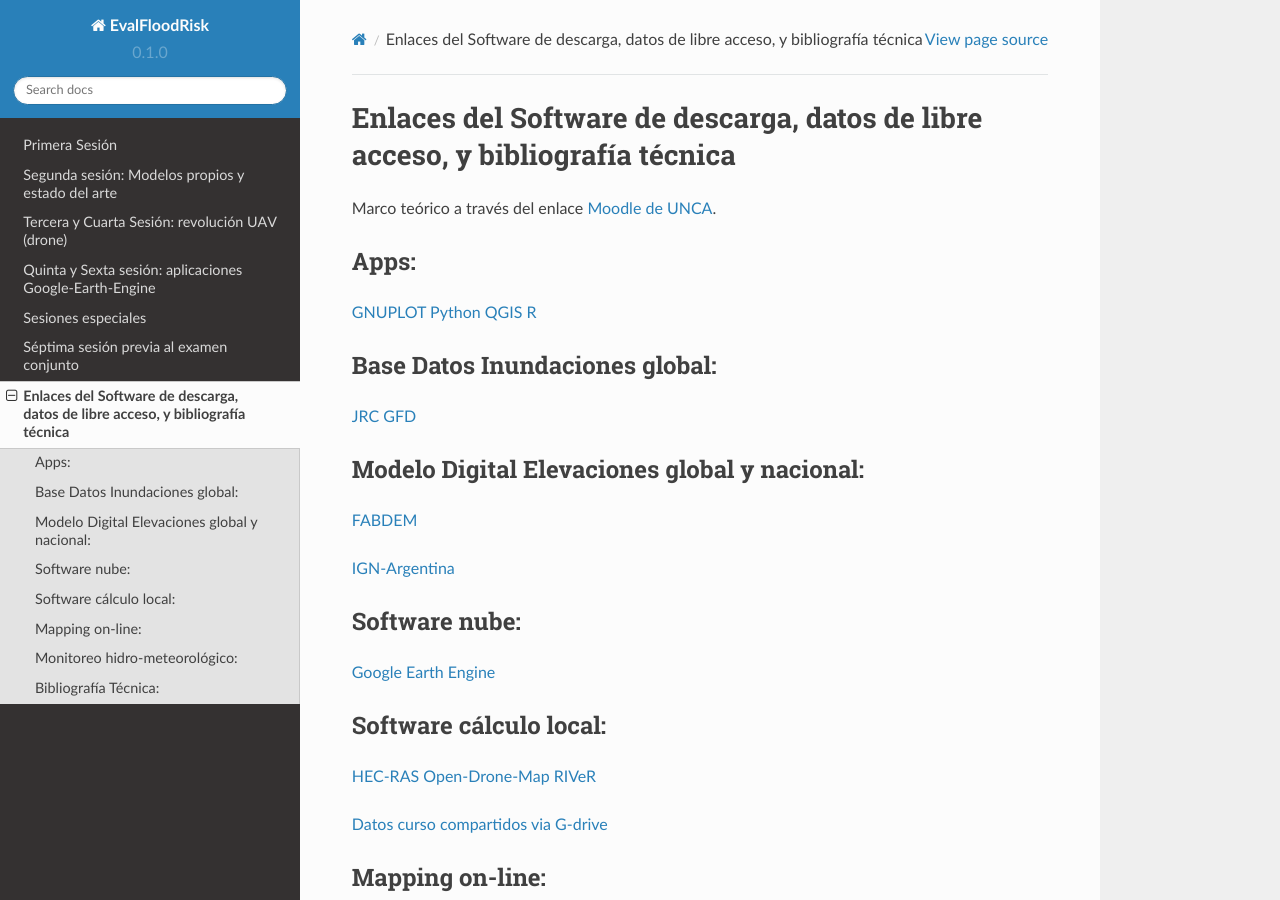
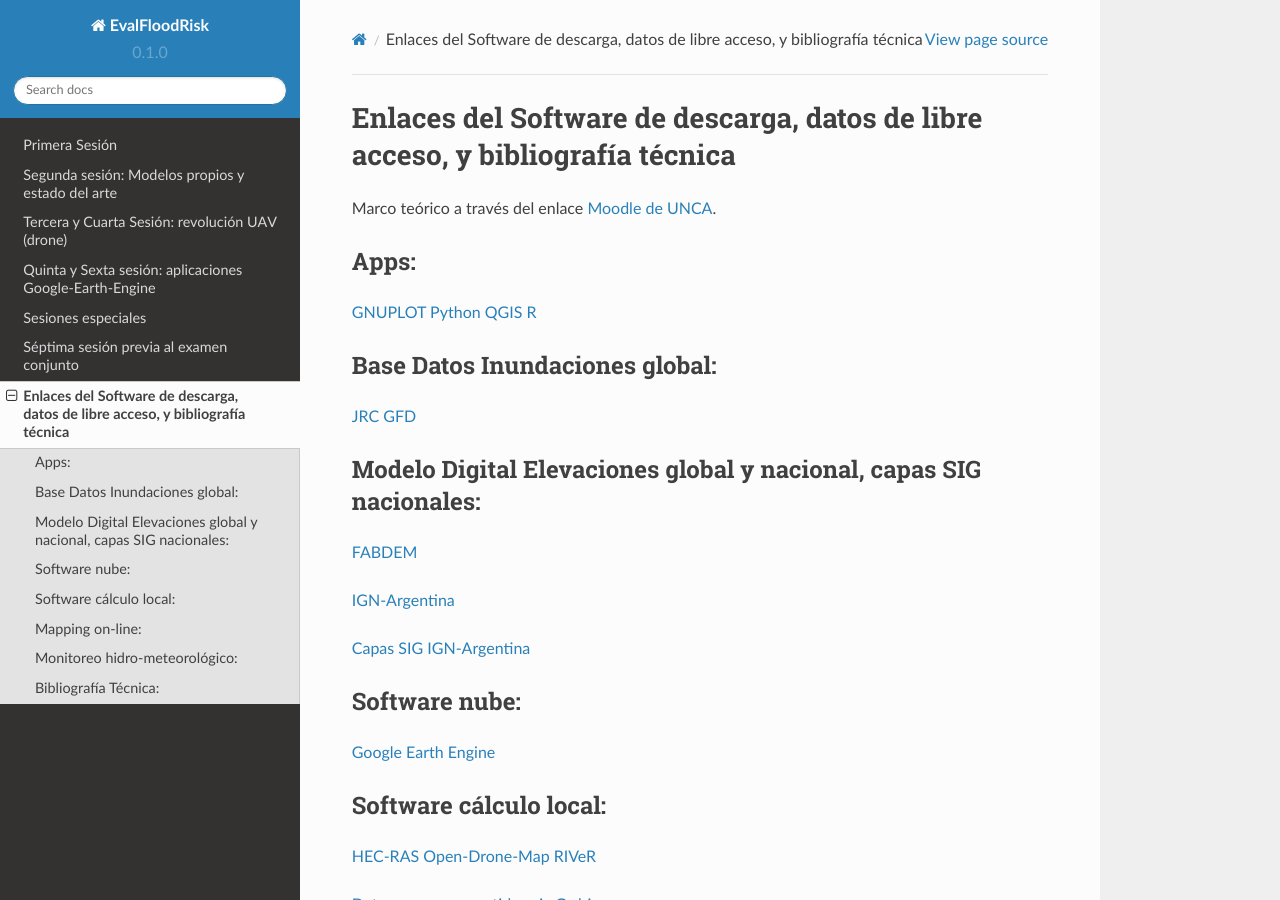
Before and after one commit to ivillamadrid/EvalFloodRisk_RSSWE, a Sphinx documentation site: the page built from docs/source/software.rst, in a window 1280 px wide and 900 px high. Built offline with Sphinx 7.4.7 and the Read the Docs theme 2.0.0, drawn with Linux system fonts in a browser that asks for light colours.

Commit message:
Update software.rst

```diff
--- a/docs/source/software.rst
+++ b/docs/source/software.rst
@@ -15,11 +15,13 @@
 `JRC <https://global-surface-water.appspot.com/>`_
 `GFD <https://developers.google.com/earth-engine/datasets/catalog/GLOBAL_FLOOD_DB_MODIS_EVENTS_V1#description>`_
 
-Modelo Digital Elevaciones global y nacional:
----------------------------------------------
+Modelo Digital Elevaciones global y nacional, capas SIG nacionales:
+-------------------------------------------------------------------
 `FABDEM <https://data.bris.ac.uk/data/dataset/s5hqmjcdj8yo2ibzi9b4ew3sn>`_
 
 `IGN-Argentina <https://www.ign.gob.ar/NuestrasActividades/Geodesia/ModeloDigitalElevaciones/Mapa>`_
+
+`Capas SIG IGN-Argentina <https://www.ign.gob.ar/NuestrasActividades/InformacionGeoespacial/CapasSIG>`_
 
 Software nube:
 --------------
```
